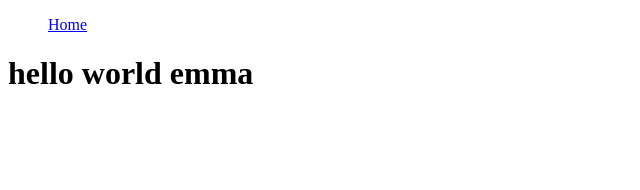
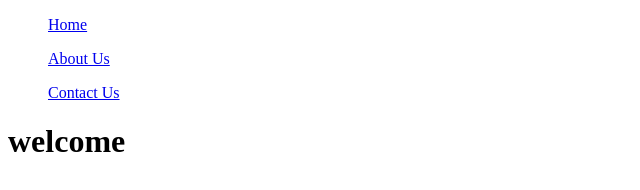
Before and after one commit to emmanuelsunday555555-hub/emma, a plain HTML site: page index.html in a window 1280 px wide. Shown: the whole page, without its empty margins (0-640 px from the left). Drawn offline with Linux system fonts and the light colour scheme; files that its build step writes are made by us from their sources.

Commit message:
added files

```diff
--- a/index.html
+++ b/index.html
@@ -10,10 +10,12 @@
     <header>
      <nav>
         <ul> <a href="#">Home</a></ul>
+        <ul><a href="about.html">About Us</a></ul>
+        <ul><a href="contact.html">Contact Us</a></ul>
      </nav>
 
     </header>
-    <h1> hello world emma </h1>
+    <h1> welcome </h1>
 
 </body>
 </html>
```
Also changed, not shown: about.html (added, +6 -0 lines), contact.html (added).
